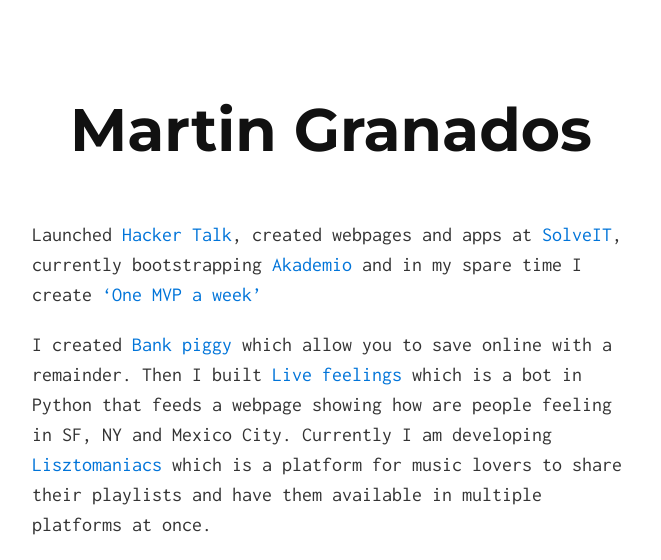
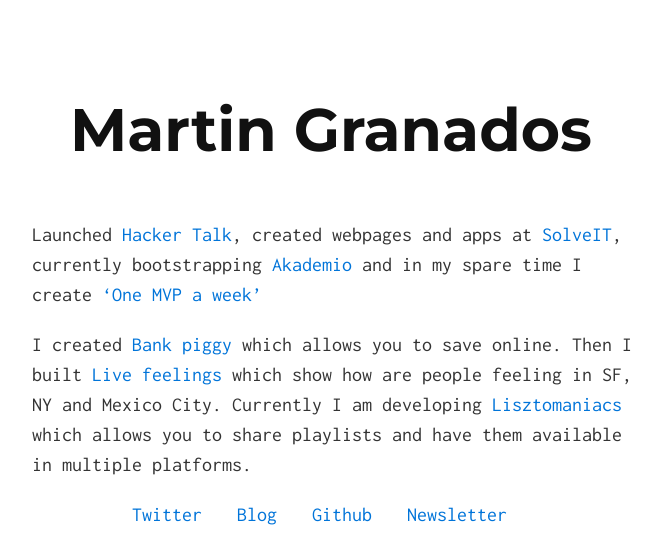
Before and after one commit to marttinn/marttinn.github.io, a Jekyll site: the page built from index.md, in a window 1280 px wide, cut to the strip 0-560 px from the top of the page. Shown: the whole strip, without its empty margins (308-969 px from the left). Built offline with Jekyll 4.4.1, drawn with Linux system fonts in a browser that asks for light colours.

Commit message:
Update index.md

```diff
--- a/index.md
+++ b/index.md
@@ -6,4 +6,4 @@ Launched [Hacker Talk](http://www.hackertalk.co), created webpages and apps at [
 currently bootstrapping [Akademio](http://www.tryakademio.com) and in my
 spare time I create [‘One MVP a week’](https://medium.com/@mvrtxn/one-mvp-a-week-week-1-c27b633ef7d9#.3qnfrobjn)
 
-I created [Bank piggy](https://www.bankpiggy.xyz/) which allow you to save online with a remainder. Then I built [Live feelings](http://www.livefeelings.xyz/) which is a bot in Python that feeds a webpage showing how are people feeling in SF, NY and Mexico City. Currently I am developing [Lisztomaniacs](http://lisztomaniacs.club/) which is a platform for music lovers to share their playlists and have them available in multiple platforms at once.
+I created [Bank piggy](https://www.bankpiggy.xyz/) which allows you to save online. Then I built [Live feelings](http://www.livefeelings.xyz/) which show how are people feeling in SF, NY and Mexico City.   Currently I am developing [Lisztomaniacs](http://lisztomaniacs.club/) which allows you to share playlists and have them available in multiple platforms.
```
